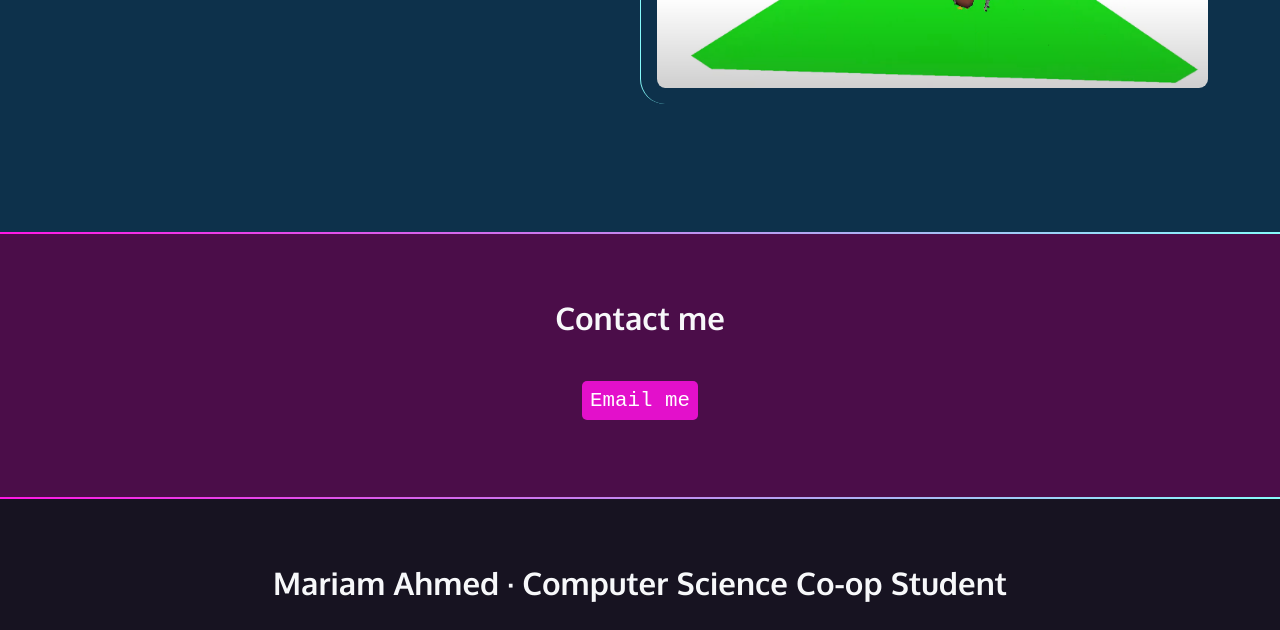
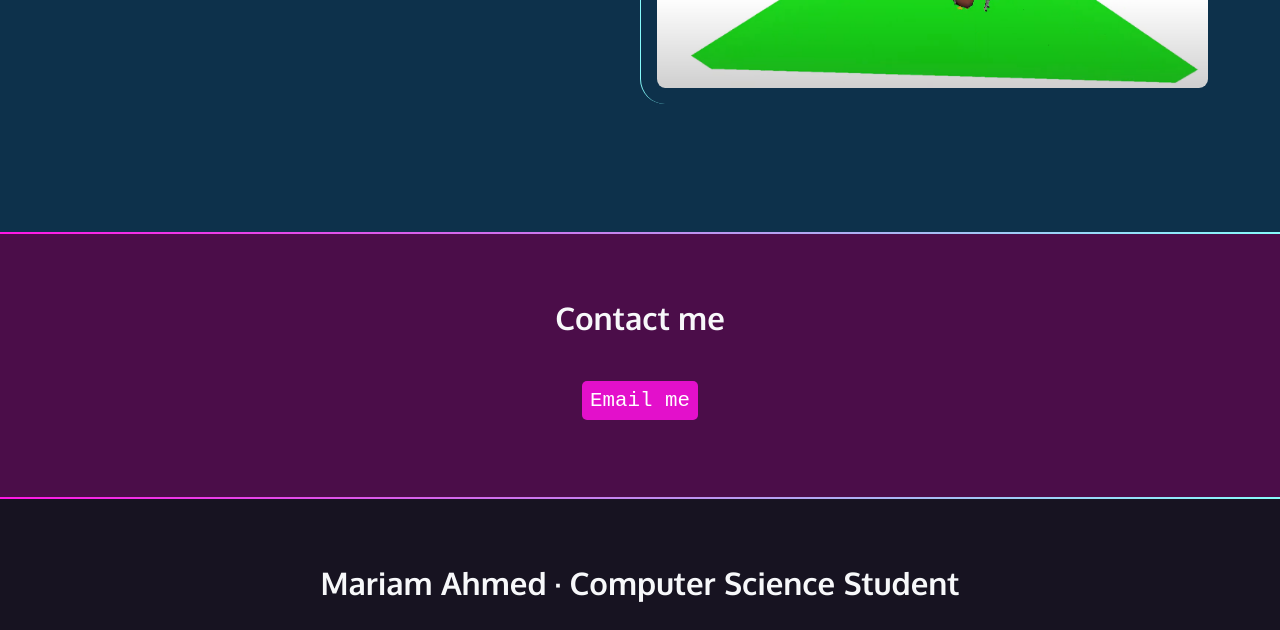
Before and after one commit to MariamFahmy/portfolio, a plain HTML site: page index.html in a window 1280 px wide. Shown: the part 1627-2257 px from the top of the page. Drawn offline with Linux system fonts and the light colour scheme; a web font is replaced by a local one.

Commit message:
Update index.html

```diff
--- a/index.html
+++ b/index.html
@@ -96,7 +96,7 @@
     <div class="gradient"></div>
 
     <footer>
-        <h2>Mariam Ahmed &middot; Computer Science Co-op Student</h2>
+        <h2>Mariam Ahmed &middot; Computer Science Student</h2>
         <ul>
           <li>
             <a href="https://www.linkedin.com/in/mariamfahmy/" target="_blank">
```
